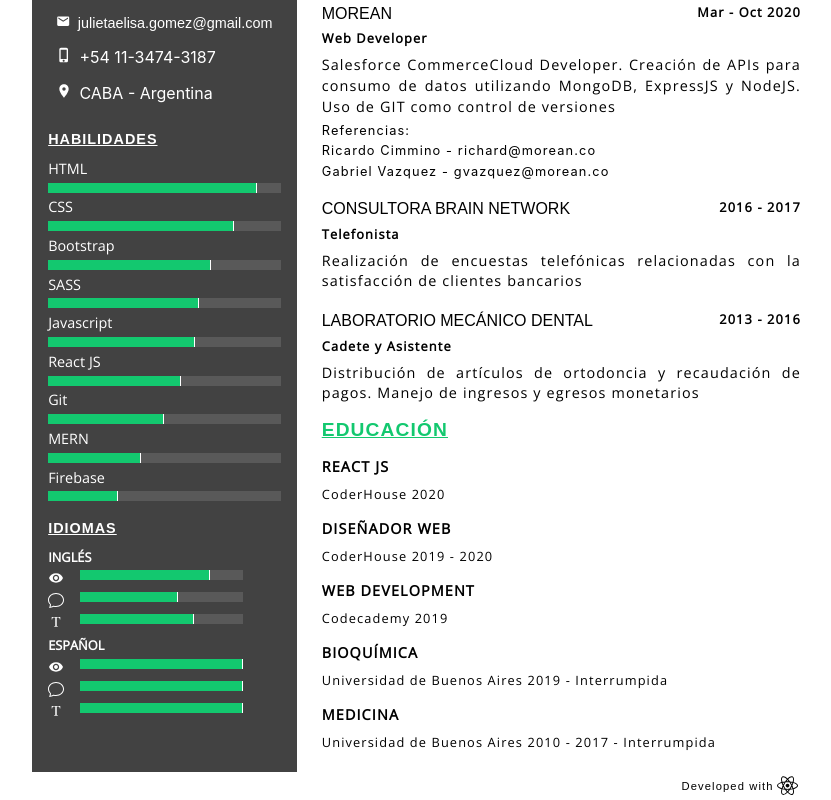
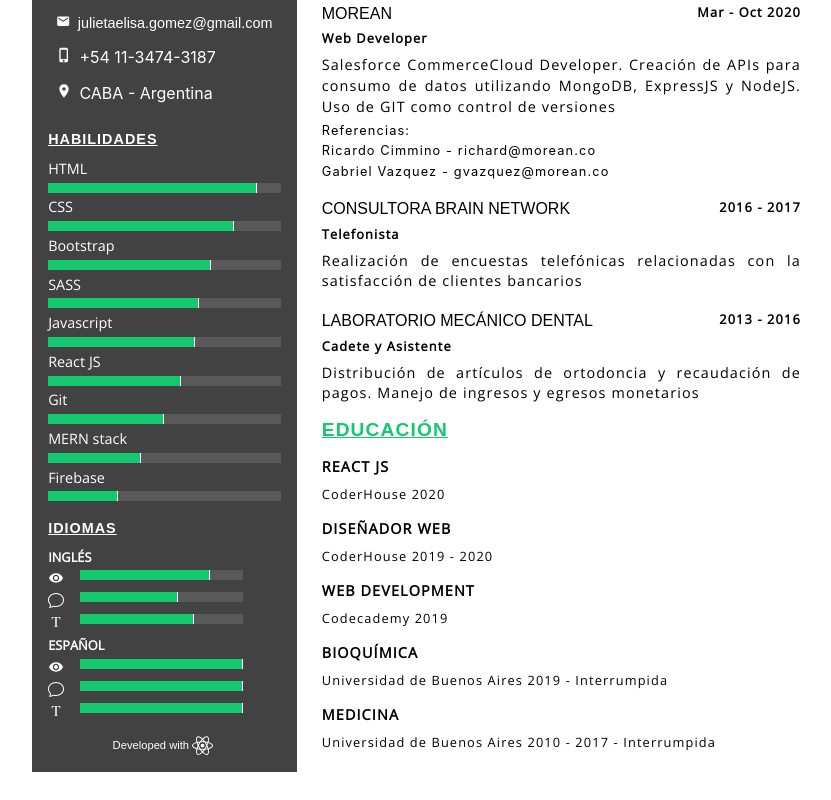
Before and after one commit to Histamina/resume, a React (Create React App) app: page / in a window 1280 px wide. Shown: the part 351-1151 px from the top of the page, without its empty margins (211-1042 px from the left). After the commit the page ends 1123 px from the top, so only its background shows below. Built offline with nearby package versions, Linux system fonts and the light colour scheme; a web font is replaced by a local one.

Commit message:
switch react icon to left col

```diff
--- a/src/assets/leftColumn.scss
+++ b/src/assets/leftColumn.scss
@@ -133,4 +133,18 @@ $color-green: #13C86F;
             }
         }
     }
+
+    .react-icon--wrapper {
+        font-family: $main-font;
+        font-size: 0.7rem;
+        p {
+            display: flex;
+            margin-top: 0;
+            justify-content: center;
+            align-items: center;
+            .react-icon {
+                font-size: 1.7rem;
+            }
+        }
+    }
 }
--- a/src/assets/rightColumn.scss
+++ b/src/assets/rightColumn.scss
@@ -90,19 +90,4 @@ $color-green: #13C86F;
             margin-top: 6px;
         }
     }
-
-    .react-icon--wrapper {
-        font-family: $main-font;
-        font-size: 0.7rem;
-        p {
-            display: flex;
-            margin-top: 20px;
-            margin-bottom: 0;
-            justify-content: flex-end;
-            align-items: center;
-            .react-icon {
-                font-size: 1.7rem;
-            }
-        }
-    }
 }
--- a/src/components/LeftColumn.js
+++ b/src/components/LeftColumn.js
@@ -4,6 +4,7 @@ import profile from '../assets/profile.jpeg';
 import { myData } from '../data/myData';
 import SkillsItem from './SkillsItem';
 import LanguagesItem from './LanguagesItem';
+import { DiReact } from 'react-icons/di';
 import { MdEmail } from 'react-icons/md';
 import { MdPhoneIphone } from 'react-icons/md';
 import { MdLocationOn } from 'react-icons/md';
@@ -34,6 +35,9 @@ const LeftColumn = () => {
                     <h2 className="language-wrapper--title">IDIOMAS</h2>
                     {languages.map((data, i)=> <LanguagesItem key={i} {...data} />)}
                 </div>
+                <div className="react-icon--wrapper">
+                    <p>Developed with <DiReact className="react-icon"/></p>
+                </div>
             </div>
         </>
     );
--- a/src/components/RightColumn.js
+++ b/src/components/RightColumn.js
@@ -1,6 +1,5 @@
 import React from 'react';
 import '../assets/rightColumn.scss';
-import { DiReact } from 'react-icons/di';
 import { myData } from '../data/myData';
 import ExperienceItem from './ExperienceItem';
 import EducationItem from './EducationItem';
@@ -23,9 +22,7 @@ const RightColumn = () => {
                     <h2>EDUCACIÓN</h2>
                     {education.map((data, i) => <EducationItem key={i} {...data} /> )}
                 </div>
-                <div className="react-icon--wrapper">
-                    <p>Developed with <DiReact className="react-icon"/></p>
-                </div>
+
             </div>
         </>
     );
--- a/src/data/myData.js
+++ b/src/data/myData.js
@@ -90,7 +90,7 @@ export const myData = {
             "progress": 50
         },
         {
-            "title": "MERN",
+            "title": "MERN stack",
             "progress": 40
         },
         {
```
